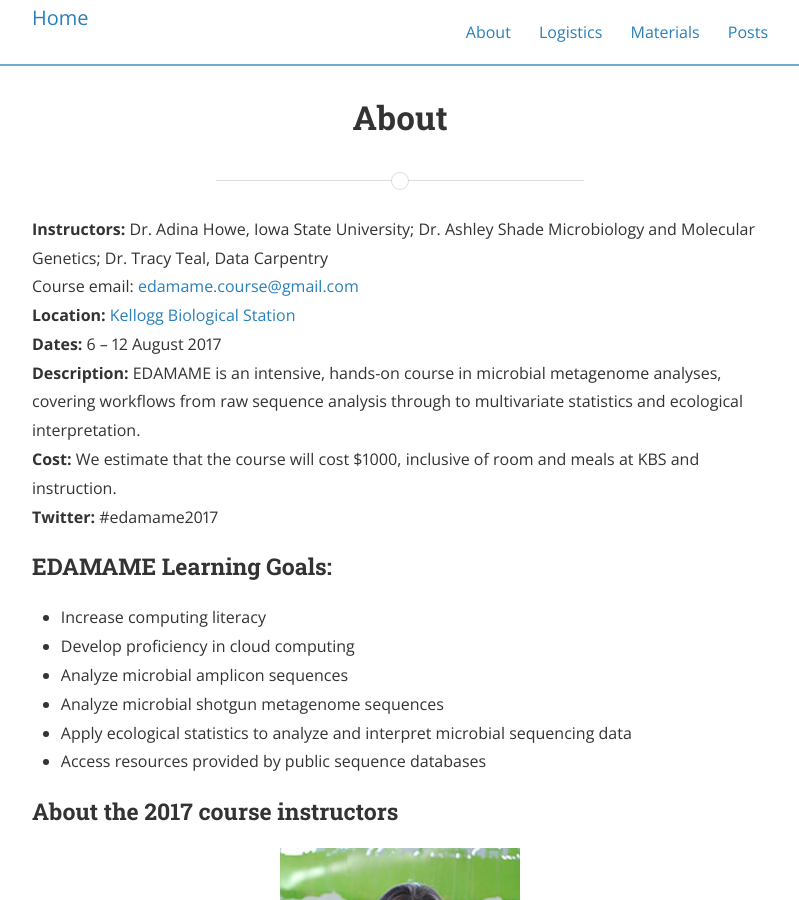
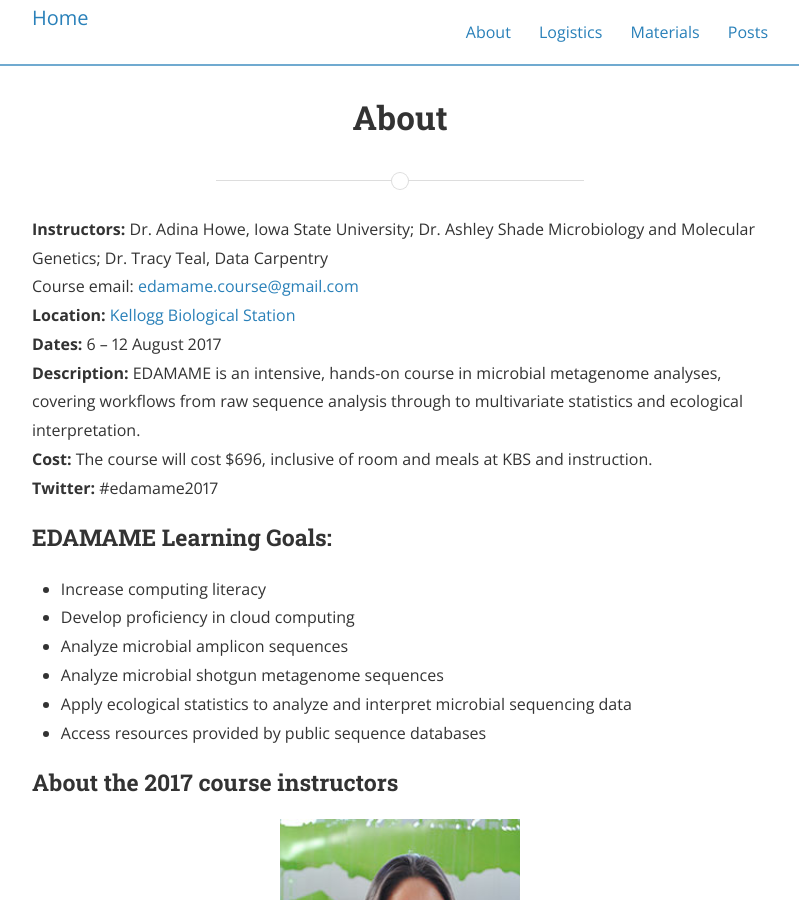
Before and after one commit to edamame-course/edamame-course.github.io, a Jekyll site: the page built from about.md, in a window 1280 px wide and 900 px high. Shown: the whole window, without its empty margins (240-1039 px from the left). Built offline with Jekyll 4.4.1, drawn with Linux system fonts in a browser that asks for light colours; nearby versions of some CDN libraries; a style sheet for code colours, icons or effects is not loaded.

Commit message:
updated cost

```diff
--- a/about.md
+++ b/about.md
@@ -9,7 +9,7 @@ Course email:  [edamame.course@gmail.com](mailto:edamame.course@gmail.com)
 **Location:** [Kellogg Biological Station](http://www.kbs.msu.edu)
 **Dates:**  6 – 12 August 2017
 **Description:**  EDAMAME is an intensive, hands-on course in microbial metagenome analyses, covering workflows from raw sequence analysis through to multivariate statistics and ecological interpretation.
-**Cost:**  We estimate that the course will cost $1000, inclusive of room and meals at KBS and instruction.
+**Cost:**  The course will cost $696, inclusive of room and meals at KBS and instruction.
 **Twitter:**  #edamame2017
 
 ### EDAMAME Learning Goals:
```
